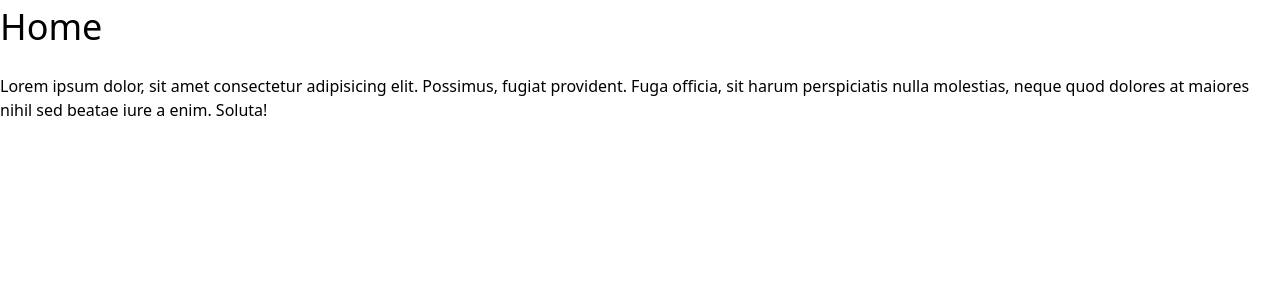
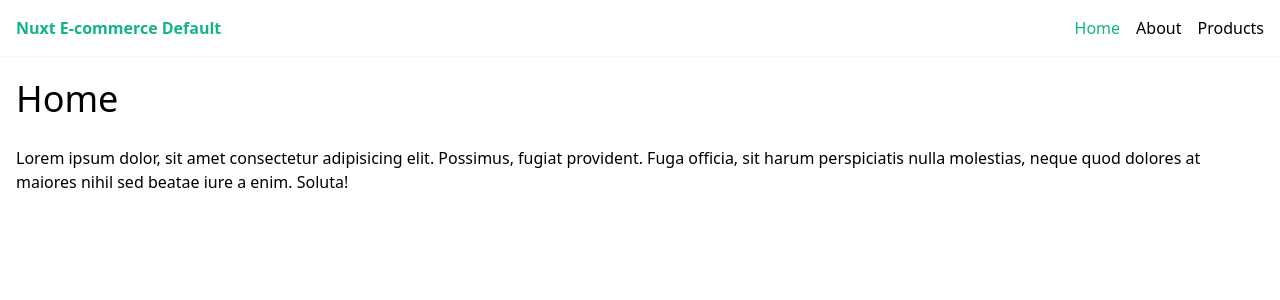
Before and after one commit to JrzenonDev/e-commerce-nuxt3, a Nuxt app: page / in a window 1280 px wide. Shown: the top 300 px of the page. Built offline with nearby package versions, Linux system fonts and the light colour scheme.

Commit message:
feat: create layout default

```diff
--- /dev/null
+++ b/layouts/default.vue
@@ -0,0 +1,31 @@
+<template>
+  <div>
+    <header class="shadow-sm bg-white">
+      <nav class="container mx-auto p-4 flex justify-between">
+        <NuxtLink to="/" class="font-bold">Nuxt E-commerce Default</NuxtLink>
+        <ul class="flex gap-4">
+          <li>
+            <NuxtLink to="/">Home</NuxtLink>
+          </li>
+          <li>
+            <NuxtLink to="/about">About</NuxtLink>
+          </li>
+          <li>
+            <NuxtLink to="/products">Products</NuxtLink>
+          </li>
+        </ul>
+      </nav>
+    </header>
+
+    <!-- output the content page -->
+    <div class="container mx-auto p-4">
+      <slot />
+    </div>
+  </div>
+</template>
+
+<style scoped>
+.router-link-exact-active {
+  color: #12b488;
+}
+</style>
```
